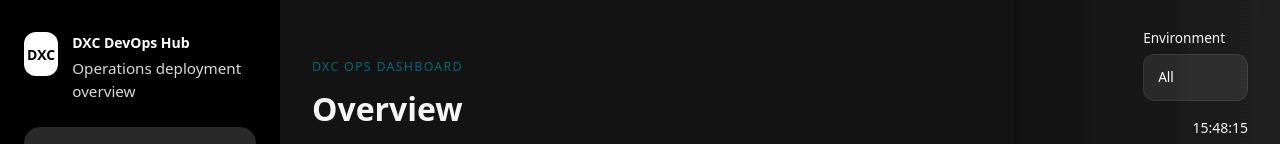
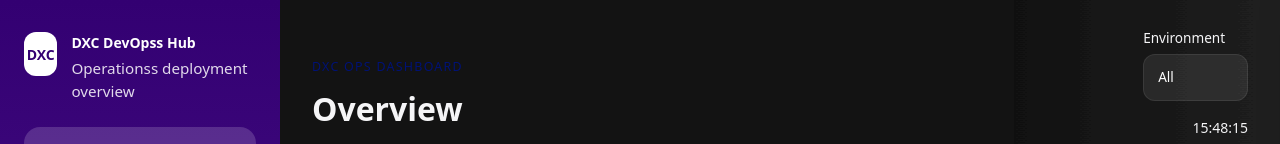
Before and after one commit to tomodachi0/DXC-Ops-Deployment-Dashboard, a plain HTML site: page frontend/index.html in a window 1280 px wide. Shown: the top 144 px of the page. Drawn offline with nearby package versions, Linux system fonts and the light colour scheme; no server answers.

Commit message:
changing names to test argocd

```diff
--- a/frontend/index.html
+++ b/frontend/index.html
@@ -3,7 +3,7 @@
   <head>
     <meta charset="UTF-8" />
     <meta name="viewport" content="width=device-width, initial-scale=1.0" />
-    <title>DXC Ops  Deployment Dashboard</title>
+    <title>DXC Ops Deployment Dashboard</title>
     <link rel="stylesheet" href="style.css" />
     <script src="https://cdn.jsdelivr.net/npm/chart.js"></script>
   </head>
@@ -13,8 +13,8 @@
         <div class="brand">
           <span class="brand-mark">DXC</span>
           <div>
-            <strong>DXC  DevOps Hub</strong>
-            <p>Operations  deployment overview</p>
+            <strong>DXC DevOpss Hub</strong>
+            <p>Operationss  deployment overview</p>
           </div>
         </div>
         <nav>
--- a/frontend/style.css
+++ b/frontend/style.css
@@ -1,8 +1,8 @@
 :root {
   color-scheme: dark;
-  --dxc-purple: #000000;
-  --dxc-purple-dark: #000000;
-  --dxc-teal: #006975;
+  --dxc-purple: #5F249F;
+  --dxc-purple-dark: #330072;
+  --dxc-teal: #001275;
   --dxc-grey-900: #1A1A1A;
   --dxc-grey-600: #5C5C5C;
   --dxc-grey-300: #D9D9D9;
```
